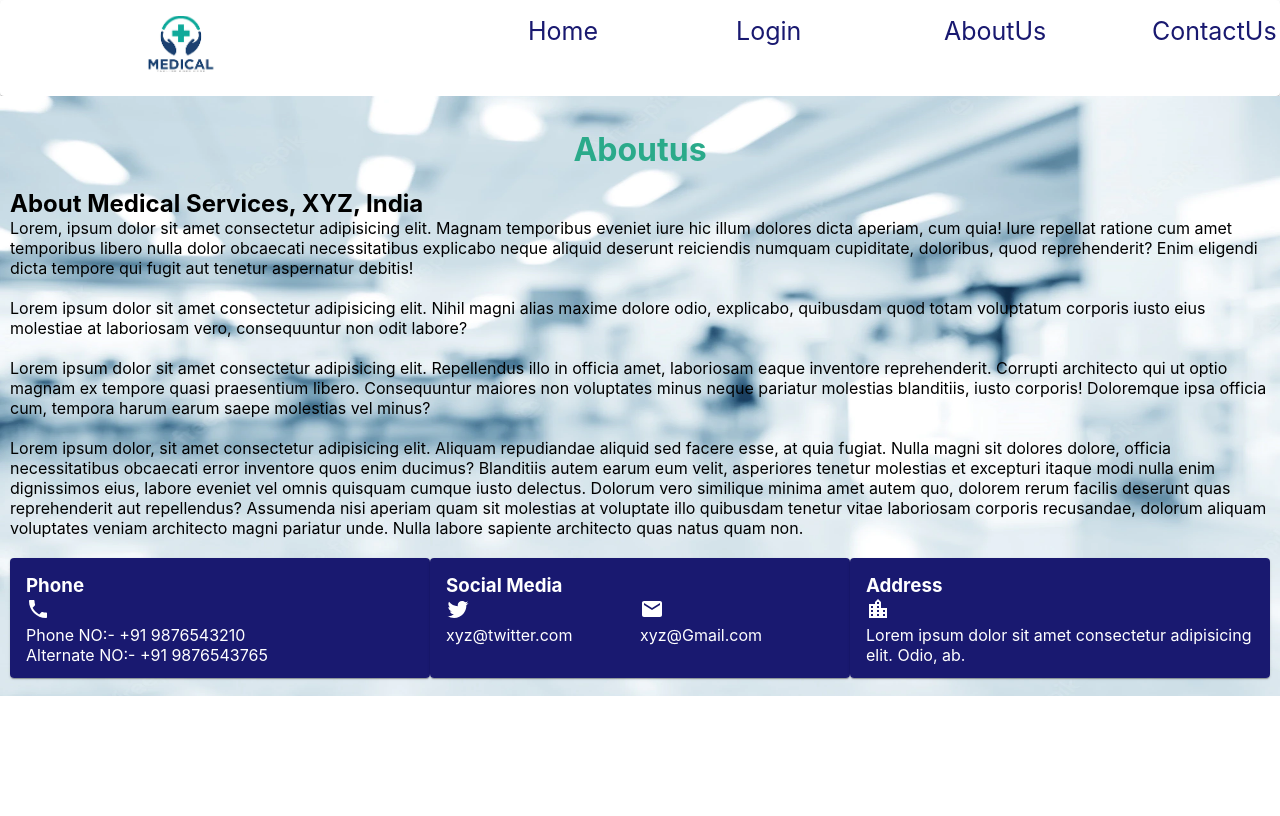
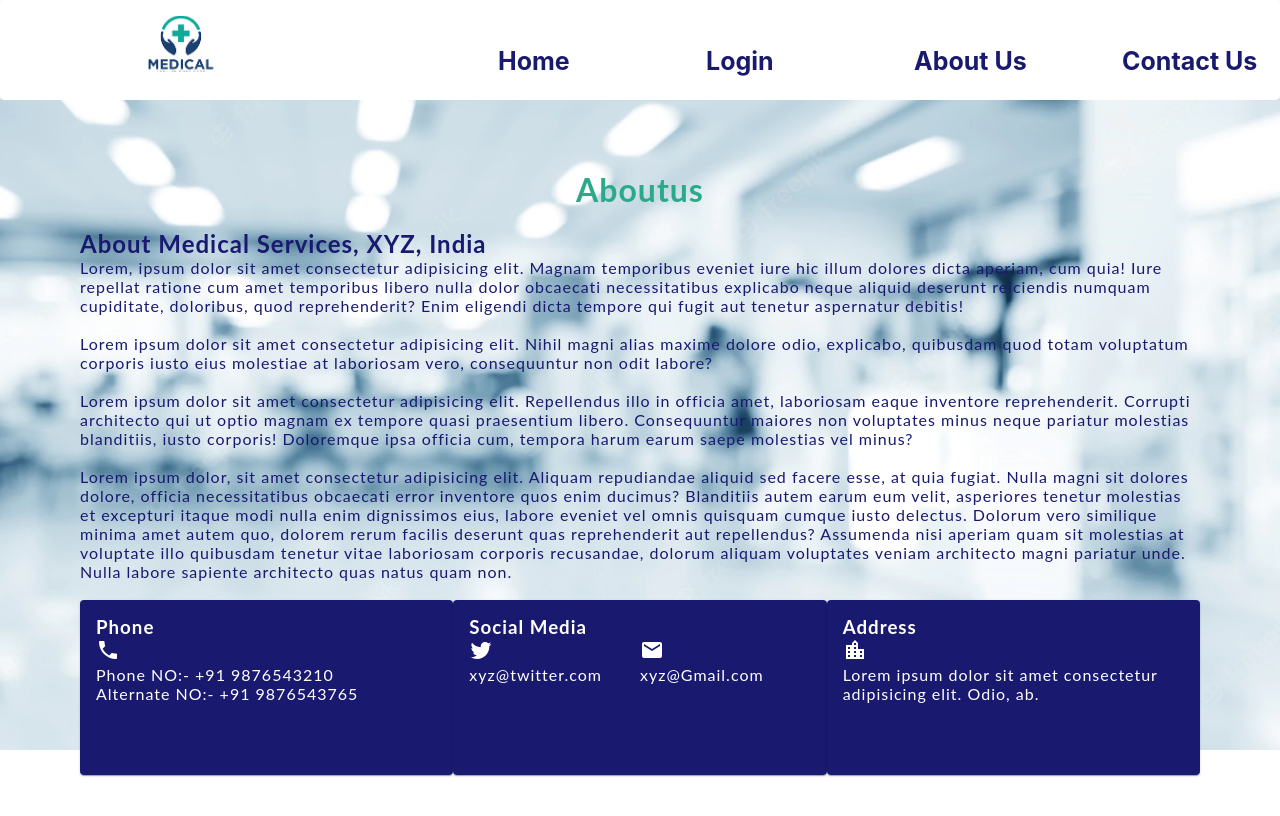
Before and after one commit to Pravin0545/HMS, a React (Create React App) app: page /aboutus in a window 1280 px wide. Shown: the top 816 px of the page. Built offline with nearby package versions, Linux system fonts and the light colour scheme.

Commit message:
HMS Project Pravin

```diff
--- a/src/Component/Common.css
+++ b/src/Component/Common.css
@@ -35,19 +35,30 @@ a {
 
 .homecontent {
     position: relative;
-    left: 700px;
-    bottom: 480px;
+    background-image: url(/public/img/doctor.jpg);
+    height: 550px;
+    background-position: center;
+    background-size: cover;
+    background-repeat: no-repeat;
+
 }
 
-.homecard {
+.hometext {
     position: relative;
-    bottom: 300px;
+    left: 50%;
+    top: 30%;
+    color: #191970;
+    font-family: "Lato", sans-serif;
+    letter-spacing: 2px;
+
 }
+
+
 
 .administration {
     box-shadow: 0px 0px 5px #2AAA8A;
     padding: 15px;
-    /* color: #2AAA8A; */
+
 }
 
 .admin {
@@ -72,21 +83,45 @@ a {
 .aboutimg {
     width: 100%;
     height: 600px;
-    /* margin-bottom: 100px; */
+
 }
 
 .aboutuscontent {
     position: relative;
-    bottom: 600px;
-    padding: 10px;
-    /* text-align: center; */
-    /* height: 100%; */
+    background-image: url(/public/img/AboutusB.webp);
+    height: 550px;
+    background-position: center;
+    background-size: cover;
+    background-repeat: no-repeat;
+    color: #191970;
+    font-family: "Lato", sans-serif;
+    letter-spacing: 1px;
+    padding: 50px 80px;
+
+}
+
+.contact {
+
+    font-family: "Lato", sans-serif;
+    letter-spacing: 2px;
+    text-align: center;
+
+}
+
+.contact h2 {
+    color: #191970;
+    background: #2AAA8A;
+    padding: 20px;
+    margin-bottom: 20px;
+    width: 100%;
+    text-transform: uppercase;
 }
 
 .footer {
     background-color: #191970;
     color: white;
-    height: 80px;
+    height: 135px;
+
 }
 
 .dcard1 {
--- a/src/Component/Home/Aboutus.jsx
+++ b/src/Component/Home/Aboutus.jsx
@@ -6,7 +6,7 @@ export const Aboutus = () => {
     <div>
       <div >
 
-      <img src="./img/AboutusB.webp" alt="" className="aboutimg" />
+      {/* <img src="./img/AboutusB.webp" alt="" className="aboutimg" /> */}
       <div className="aboutuscontent">
         <h1 className="admin">Aboutus</h1>
         <h2>About Medical Services, XYZ, India</h2>
--- a/src/Component/Home/Contactus.jsx
+++ b/src/Component/Home/Contactus.jsx
@@ -9,13 +9,13 @@ import FacebookTwoToneIcon from "@mui/icons-material/FacebookTwoTone";
 export const Contactus = () => {
   return (
     <div>
-      <div>
+      <div className="contact">
         <h1 className="admin">Contact Us</h1>
         <Grid container>
           <Grid item xs={12}>
             <Card>
               <CardContent>
-                <h3>Phone</h3>
+                <h2>Phone</h2>
                 <LocalPhoneIcon /> <br />
                 <label>Phone NO:- +91 9876543210</label>
                 <br />
@@ -26,7 +26,7 @@ export const Contactus = () => {
           <Grid item xs={12}>
             <Card>
               <CardContent>
-                <h3>Social Media</h3>
+                <h2>Social Media</h2>
                 <Grid container>
                   <Grid item xs={4}>
                     <TwitterIcon />
@@ -47,7 +47,7 @@ export const Contactus = () => {
           <Grid item xs={12}>
             <Card>
               <CardContent>
-                <h3>Address</h3>
+                <h2>Address</h2>
                 <LocationCityIcon />
                 <p>
                   Lorem ipsum dolor sit amet consectetur adipisicing elit. Odio,
--- a/src/Component/Home/Home.jsx
+++ b/src/Component/Home/Home.jsx
@@ -7,8 +7,9 @@ export const Home = () => {
   return (
     <div>
       <div>
-        <img src="./img/doctor.jpg" alt="" className="doctorimg" />
-        <div className="homecontent">
+        {/* <img src="./img/doctor.jpg" alt="" className="doctorimg" /> */}
+        <div className="homecontent" >
+          <div className="hometext">
           <h1>Your Most Trusted</h1>
           <h1>Health Partner</h1>
           <br />
@@ -21,10 +22,9 @@ export const Home = () => {
             <br />
             quibusdam placeat quaerat doloremque assumenda quia asperiores.
           </p>
+          </div>
         </div>
-        <br />
-        <br />
-        <br />
+
       </div>
 
       <div className="homecard">
--- a/src/Component/Navbar.jsx
+++ b/src/Component/Navbar.jsx
@@ -20,17 +20,19 @@ export const Navbar = () => {
             </Grid>
             <Grid item xs={1}></Grid>
             <Grid item xs={2}>
-              <Link to="/">Home</Link>
+              <Link to="/">
+                <h4>Home</h4>
+              </Link>
             </Grid>
             <Grid item xs={2}>
-              <Link to="/login">Login</Link>
+              <Link to="/login"><h4>Login</h4></Link>
             </Grid>
 
             <Grid item xs={2}>
-              <Link to="/aboutus">AboutUs</Link>
+              <Link to="/aboutus"><h4>About Us</h4></Link>
             </Grid>
             <Grid item xs={2}>
-              <Link to="/contactus">ContactUs</Link>
+              <Link to="/contactus"><h4>Contact Us</h4></Link>
             </Grid>
           </Grid>
         </CardContent>
```
